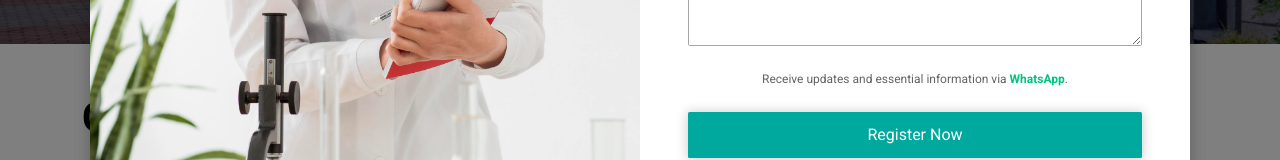
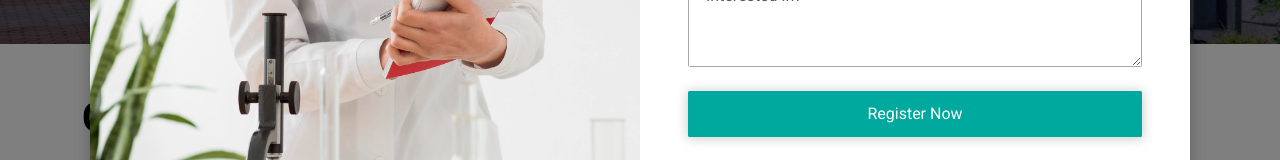
Before and after one commit to manasgautam1/college-veda, a Next.js app: page /about in a window 1280 px wide. Both pictures are taken after a click on the button "Collaboration". Shown: the part 476-636 px from the top of the page. Built offline with nearby package versions, Linux system fonts and the light colour scheme; no server answers.

Commit message:
more changes

```diff
--- a/components/common/ConsultationForm/index.jsx
+++ b/components/common/ConsultationForm/index.jsx
@@ -257,10 +257,6 @@ const ConsultationForm = ({
                   </div>
                 </>
               )}
-              <div className={`${styles.whatsappText} text-center mb-4`}>
-                Receive updates and essential information via
-                <span> WhatsApp</span>.
-              </div>
               <div className="form-group mb-4">
                 <button className={`${styles.submitButton} btn btn-block`}>
                   Register Now
```
